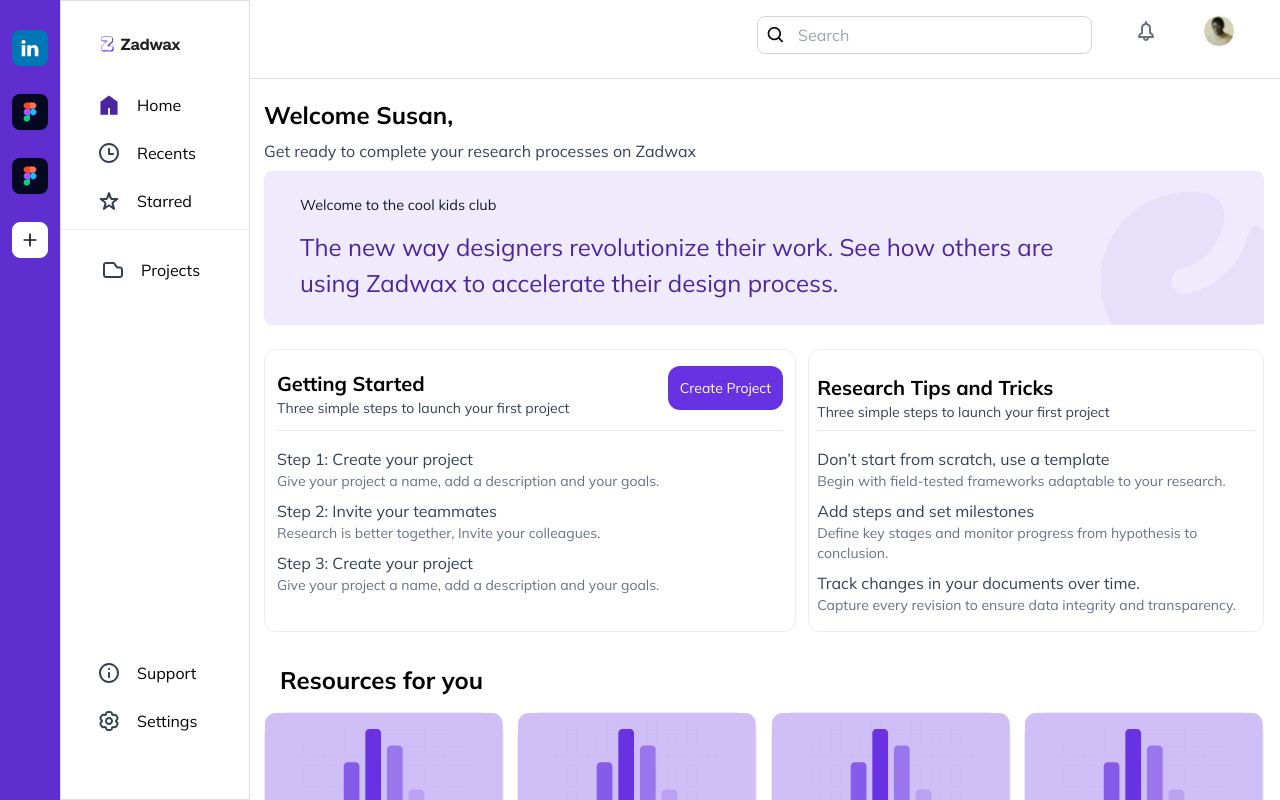
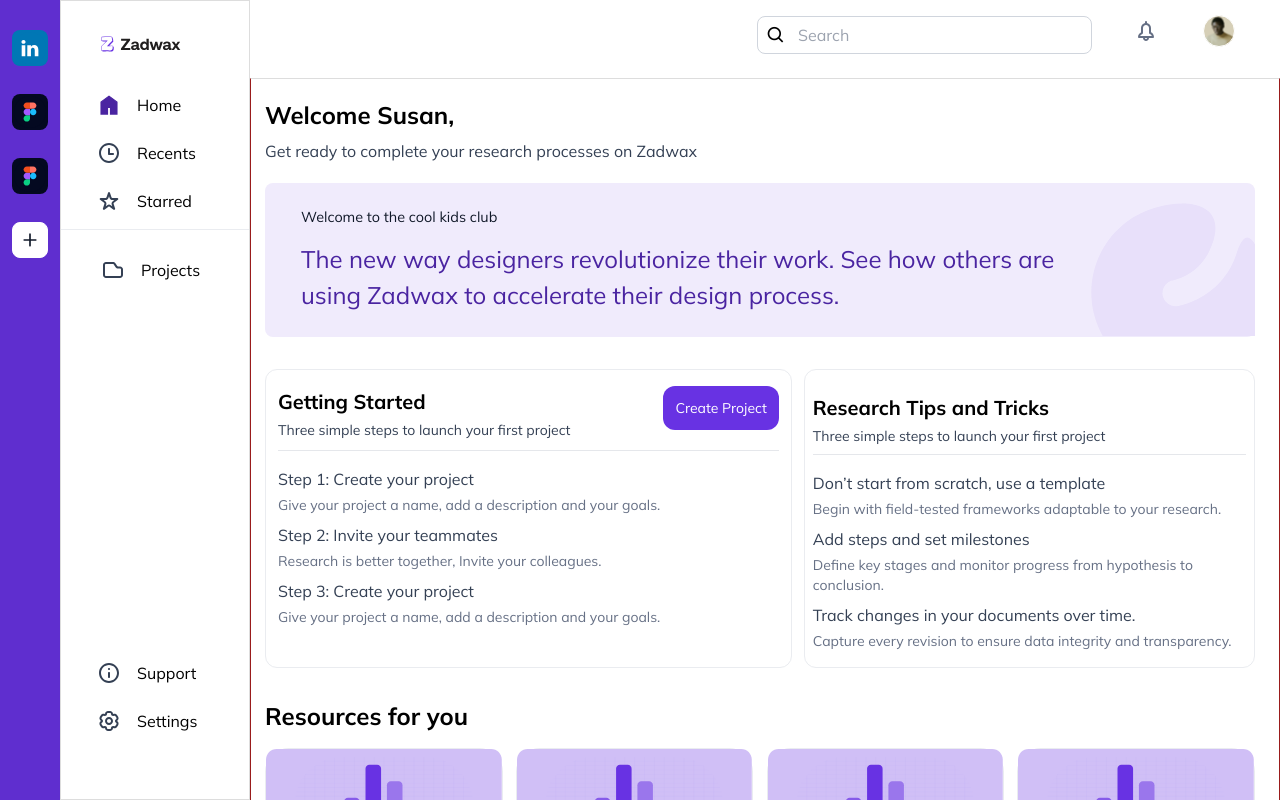
Before and after one commit to DevOluSam/Dodo_design, a React (Vite) app: page / in a window 1280 px wide. Shown: the top 800 px of the page. Built offline with nearby package versions, Linux system fonts and the light colour scheme.

Commit message:
adjusted the design

```diff
--- a/src/App.jsx
+++ b/src/App.jsx
@@ -34,7 +34,7 @@ function App() {
       <Header />
 
     </div>
-    <div className="px-4 pl-6 mt-2 lg:border-t border-t-[#ddd]" >
+    <div className="px-6 pl-6 border border-red-800 mt-2 lg:border-t border-t-[#ddd]" >
     <Main />
     </div>
 
--- a/src/components/Main.jsx
+++ b/src/components/Main.jsx
@@ -12,8 +12,7 @@ function Main() {
 
   return (
     <>
-    <div className="">
-    </div>
+
     <section className=' mt-[-30px] sm:mt-[30px] md:mt-5 md:ml-[-10px] sm:ml-[-50px]'>
           <h1 className="text-2xl text-center md:text-left font-bold ">
           Welcome Susan,
@@ -22,11 +21,11 @@ function Main() {
           Get ready to complete your research processes on Zadwax
           </p>
           <div className='bg-[#F0EBFC]  rounded-lg py-2  text-center md:py-4 relative
-
+          mt-5
           lg:px-6 lg:pr-[10rem]
 
           '>
-            <p className="text-[#101828] text-[0.9rem] md:text-left md:pl-3 md:pt-2">
+            <p className="text-[#101828] text-[0.9rem] md:text-left md:pl-3 md:pt-2 ">
             Welcome to the cool kids club
             </p>
 
@@ -40,27 +39,27 @@ function Main() {
 
             </div>
           </div>
-          <div className="w-full flex flex-col lg:flex-row lg:gap-3 gap-6">
+          <div className="w-full flex flex-col lg:flex-row lg:gap-3 gap-6 mt-2">
             <div className="border border-[#EAECF0] mt-6 px-3 py-4 lg:w-7/12  rounded-xl ">
                 <header className=" border-b-[1px] pb-2  flex justify-between items-center">
                     <div className="">
                     <h3  className="text-xl font-bold">Getting Started</h3>
-                <p className="text-[#344054] text-sm">Three simple steps to launch your first project</p>
+                <p className="text-[#344054] text-sm mt-1">Three simple steps to launch your first project</p>
                     </div>
                 <button className="bg-[#6832E3] hidden  lg:hidden md:block xl:block text-sm mb-3 p-3 rounded-xl text-white   ">Create Project</button>
                 </header>
                 <div className="pt-4">
                     <h6 className="text-[#344054] text-md">Step 1: Create your project</h6>
-                    <p className="text-[#667085] text-sm">Give your project a name, add a description and your goals.</p>
+                    <p className="text-[#667085] text-sm mt-1">Give your project a name, add a description and your goals.</p>
                 </div>
 
                 <div className="pt-2">
                     <h6 className="text-[#344054] text-md">Step 2: Invite your teammates</h6>
-                    <p className="text-[#667085] text-sm">Research is better together, Invite your colleagues.</p>
+                    <p className="text-[#667085] text-sm mt-1">Research is better together, Invite your colleagues.</p>
                 </div>
                 <div className="pt-2">
                     <h6 className="text-[#344054] text-md">Step 3: Create your project</h6>
-                    <p className="text-[#667085] text-sm">Give your project a name, add a description and your goals.</p>
+                    <p className="text-[#667085] text-sm mt-1">Give your project a name, add a description and your goals.</p>
                 </div>
                 <div className=" ">
                 <button className="bg-[#6832E3] lg:block xl:hidden md:hidden text-sm mt-3 px-5 py-3 rounded-xl text-white   ">Create Project</button>
@@ -71,26 +70,26 @@ function Main() {
                 <header className=" border-b-[1px] pb-2  flex justify-between items-center">
                     <div className="pt-2">
                     <h3  className="text-xl font-bold">Research Tips and Tricks</h3>
-                <p className="text-[#344054] text-sm">Three simple steps to launch your first project</p>
+                <p className="text-[#344054] text-sm mt-1">Three simple steps to launch your first project</p>
                     </div>
                 </header>
                 <div className="pt-4">
                     <h6 className="text-[#344054] text-md">Don’t start from scratch, use a template</h6>
-                    <p className="text-[#667085] text-sm">Begin with field-tested frameworks adaptable to your research.</p>
+                    <p className="text-[#667085] text-sm mt-1">Begin with field-tested frameworks adaptable to your research.</p>
                 </div>
                 <div className="pt-2">
-                    <h6 className="text-[#344054] text-md">Add steps and set milestones</h6>
-                    <p className="text-[#667085] text-sm">Define key stages and monitor progress from hypothesis to conclusion.</p>
+                    <h6 className="text-[#344054] text-md ">Add steps and set milestones</h6>
+                    <p className="text-[#667085] text-sm mt-1">Define key stages and monitor progress from hypothesis to conclusion.</p>
                 </div>
                 <div className="pt-2">
                     <h6 className="text-[#344054] text-md">Track changes in your documents over time.</h6>
-                    <p className="text-[#667085] text-sm">Capture every revision to ensure data integrity and transparency.</p>
+                    <p className="text-[#667085] text-sm mt-1">Capture every revision to ensure data integrity and transparency.</p>
                 </div>
             </div>
 
           </div>
           <div className="mt-8 mb-2">
-            <h2 className="text-lg px-4 text-center md:text-xl xl:text-left lg:text-2xl font-bold">Resources for you</h2>
+            <h2 className="text-lg px-4 text-center md:text-xl lg:px-0 xl:text-left lg:text-2xl font-bold ">Resources for you</h2>
             <div className="mt-4 flex gap-5 flex-col sm:flex-row sm:flex-wrap sm:justify-center lg:gap-4 xl:gap-2 xl:justify-between lg:justify-center ">
 
 
```
